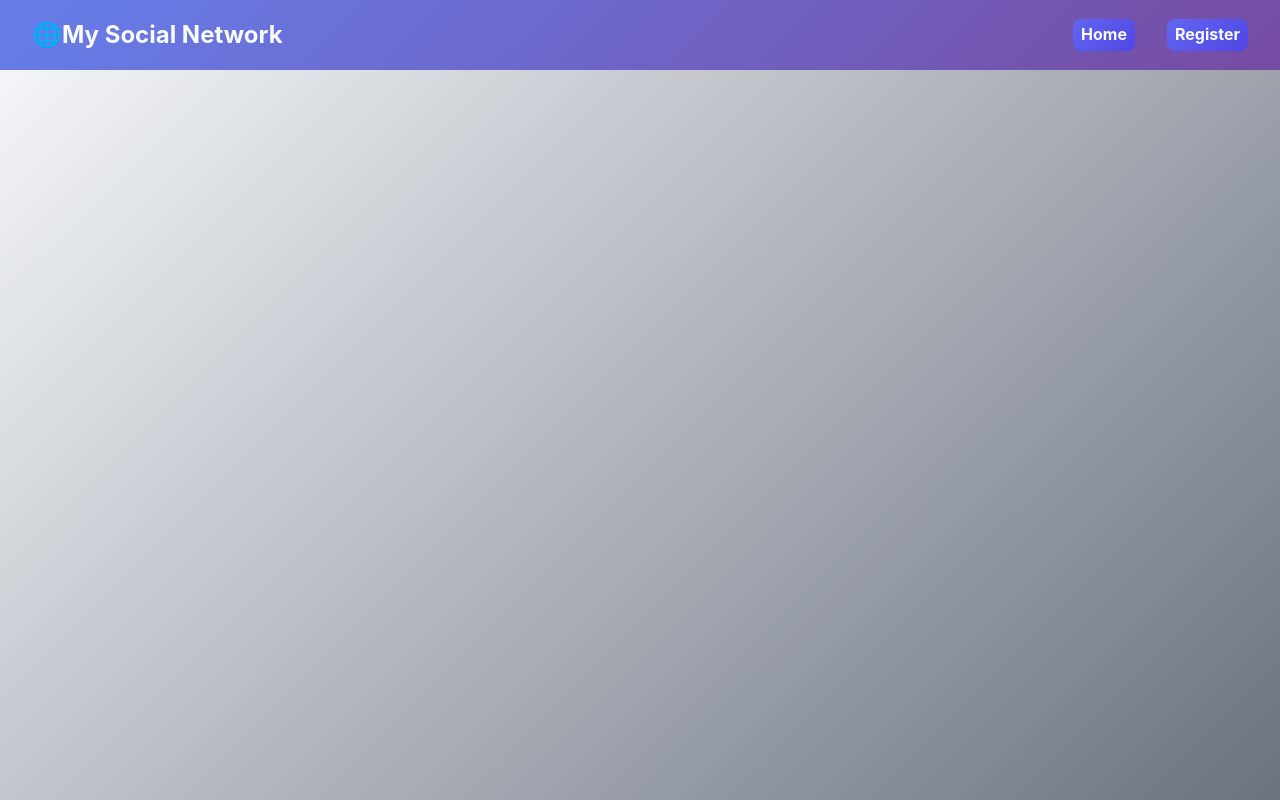
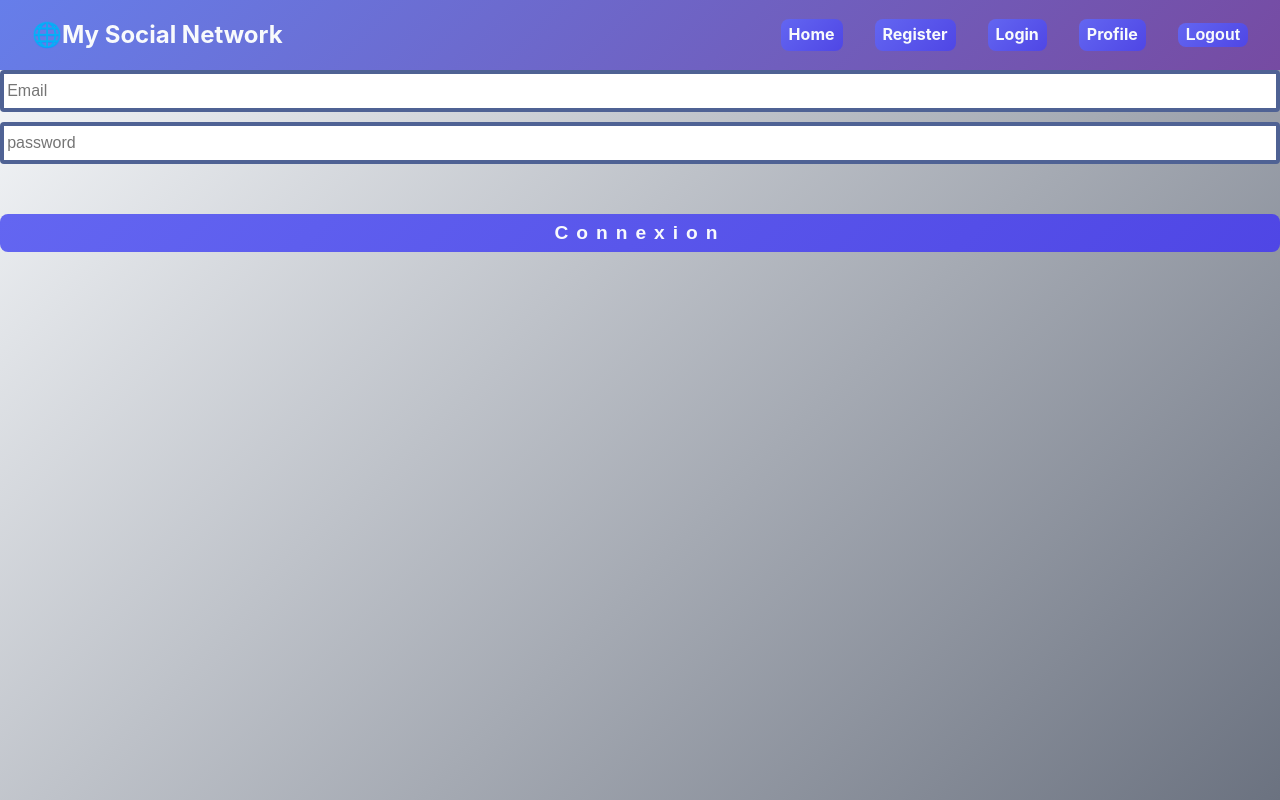
Before and after one commit to RosaBen/socials, a React (Vite) app: page /login in a window 1280 px wide. Built offline with nearby package versions, Linux system fonts and the light colour scheme.

Commit message:
added login and moved code in context

```diff
--- a/src/Router.jsx
+++ b/src/Router.jsx
@@ -3,6 +3,8 @@ import { BrowserRouter as Router, Routes, Route } from 'react-router-dom';
 import Navbar from './components/Navbar';
 import Register from './pages/Register'
 import Home from './pages/Home'
+import Login from './pages/Login';
+import Profile from './pages/Profile'
 
 export default function AppRouter() {
 
@@ -15,6 +17,8 @@ export default function AppRouter() {
           <Routes>
         <Route path="/" element={<Home />} />
         <Route path="/register" element={<Register/>}/>
+        <Route path="/login" element={<Login/>}/>
+        <Route path="/profile" element={<Profile/>}/>
       </Routes>
       </main>
       <footer>
--- a/src/components/AuthForm.jsx
+++ b/src/components/AuthForm.jsx
@@ -21,8 +21,6 @@ export default function AuthForm (){
         const token = result.jwt;
 
         Cookies.set('token', token, { expires: 7 });
-
-        console.log('Token stocké:', token);
         navigate("/");
       } else {
         const error = await response.json();
--- a/src/components/Navbar.jsx
+++ b/src/components/Navbar.jsx
@@ -1,5 +1,13 @@
-import { Link } from "react-router"
+import { Link, useNavigate } from "react-router-dom";
+import Cookies from "js-cookie";
+
 export default function Navbar(){
+  const navigate = useNavigate();
+  const handleLogout = () => {
+    Cookies.remove('token');
+    navigate('/profile');
+  }
+
   return(
     <nav>
       <div>
@@ -7,7 +15,14 @@ export default function Navbar(){
       </div>
       <div className="links-container">
         <Link to="/">Home</Link>
-      <Link to="/register">Register</Link>
+        <Link to="/register">Register</Link>
+        <Link to="/login">Login</Link>
+        <Link to="/profile">Profile</Link>
+        <button
+        onClick={handleLogout}
+        className="logout-btn">
+          Logout
+        </button>
       </div>
     </nav>
   )
--- /dev/null
+++ b/src/context/AuthContext.jsx
@@ -0,0 +1,50 @@
+
+
+import { useState, createContext, useEffect } from 'react';
+import Cookies from 'js-cookie'
+import {api} from "../utils//api"
+
+
+const AuthContext =createContext();
+
+export default AuthContext;
+
+export function AuthProvider({children}){
+  const [user, setUser]=useState(null)
+  const [loading, setLoading]=useState(true)
+
+  useEffect(()=>{
+    const token=Cookies.get('token')
+      if(token) {
+        api.getMe()
+        .then((data)=> setUser(data))
+        .catch(()=> setUser(null))
+        .finally(()=>setLoading(false))
+      }else{
+        setLoading(false)
+      }
+  },[])
+
+  const login = async(identifier, password)=>{
+    const data = await api.login(identifier, password)
+    Cookies.set('token', data.jwt, {expires: 3})
+    setUser(data.user)
+  }
+
+
+  const register = async(username , email , password)=>{
+    const data = await api.register(username, email, password)
+    Cookies.set('token', data.jwt,{expires: 3})
+    setUser(data.user)
+  }
+
+  const logout = ()=>{
+    Cookies.remove('token')
+    setUser(null)
+  }
+  return(
+    <AuthContext.Provider value={{user, loading, login, logout, register}}>
+      {children}
+    </AuthContext.Provider>
+  )
+}
--- a/src/pages/Login.jsx
+++ b/src/pages/Login.jsx
@@ -0,0 +1,38 @@
+
+import { useNavigate } from "react-router";
+import { useAuth } from "../utils/useAuth";
+import { useState } from "react";
+export default function Login (){
+  const {login} =useAuth()
+  const navigate = useNavigate()
+  const [identifier, setIdentifier]=useState('')
+  const [password, setPassword] =useState('')
+
+  const handleSubmit=async(e)=>{
+    e.preventDefault()
+    try {
+      await login(identifier, password)
+      navigate('/')
+    } catch (error) {
+      alert(error.message)
+    }
+  }
+
+  return(
+    <form onSubmit={handleSubmit}>
+      <input
+      type="email"
+      placeholder="Email"
+      value={identifier}
+      onChange={(e)=> setIdentifier(e.target.value)}
+      />
+      <input
+      type="password"
+      placeholder="password"
+      value={password}
+      onChange={(e)=> setPassword(e.target.value)}
+      />
+      <button type="submit">Connexion</button>
+    </form>
+  )
+}
--- a/src/pages/Profile.jsx
+++ b/src/pages/Profile.jsx
@@ -0,0 +1,5 @@
+export default function Profile (){
+  return (
+    <></>
+  )
+}
--- a/src/styles/header.css
+++ b/src/styles/header.css
@@ -32,3 +32,18 @@ font-weight: bold;
 .links-container a:hover{
   background: var(--text-secondary);
 }
+
+.logout-btn {
+  color: var(--nav-color);
+  background: var(--background-button);
+  padding: .2rem .5rem;
+  border-radius: 0.5rem;
+  font-weight: bold;
+  border: none;
+  cursor: pointer;
+  font-size: inherit;
+}
+
+.logout-btn:hover {
+  background: var(--text-secondary);
+}
--- /dev/null
+++ b/src/utils/api.js
@@ -0,0 +1,40 @@
+import Cookies from 'js-cookie';
+
+
+const API_URL = 'http://localhost:1337/api';
+
+async function request (urlRequest, options = {}) {
+  const token = Cookies.get('token');
+  const headers = {
+    "Content-Type": "application/json",
+    ...(token ? { Authorization: `Bearer ${token}` } : {}),
+    ...options.headers,
+  };
+
+  const response = await fetch(`${API_URL}${urlRequest}`, {
+    ...options,
+    headers,
+  });
+
+  const data = await response.json();
+  if (!response.ok) {
+    throw new Error(data.error?.message || 'Api error');
+  }
+  return data;
+}
+
+export const api = {
+  register: (username, email, password) =>
+    request("/auth/local/register", {
+      method: "POST",
+      body: JSON.stringify({ username, email, password }),
+    }),
+
+  login: (identifier, password) =>
+    request("/auth/local", {
+      method: "POST",
+      body: JSON.stringify({ identifier, password }),
+    }),
+
+  getMe: () => request("/users/me"),
+};
--- /dev/null
+++ b/src/utils/useAuth.js
@@ -0,0 +1,4 @@
+import { useContext } from "react";
+import AuthContext from "../context/AuthContext";
+
+export const useAuth = () => useContext(AuthContext);
```
Also changed, not shown: src/main.jsx (+5 -4 lines).
